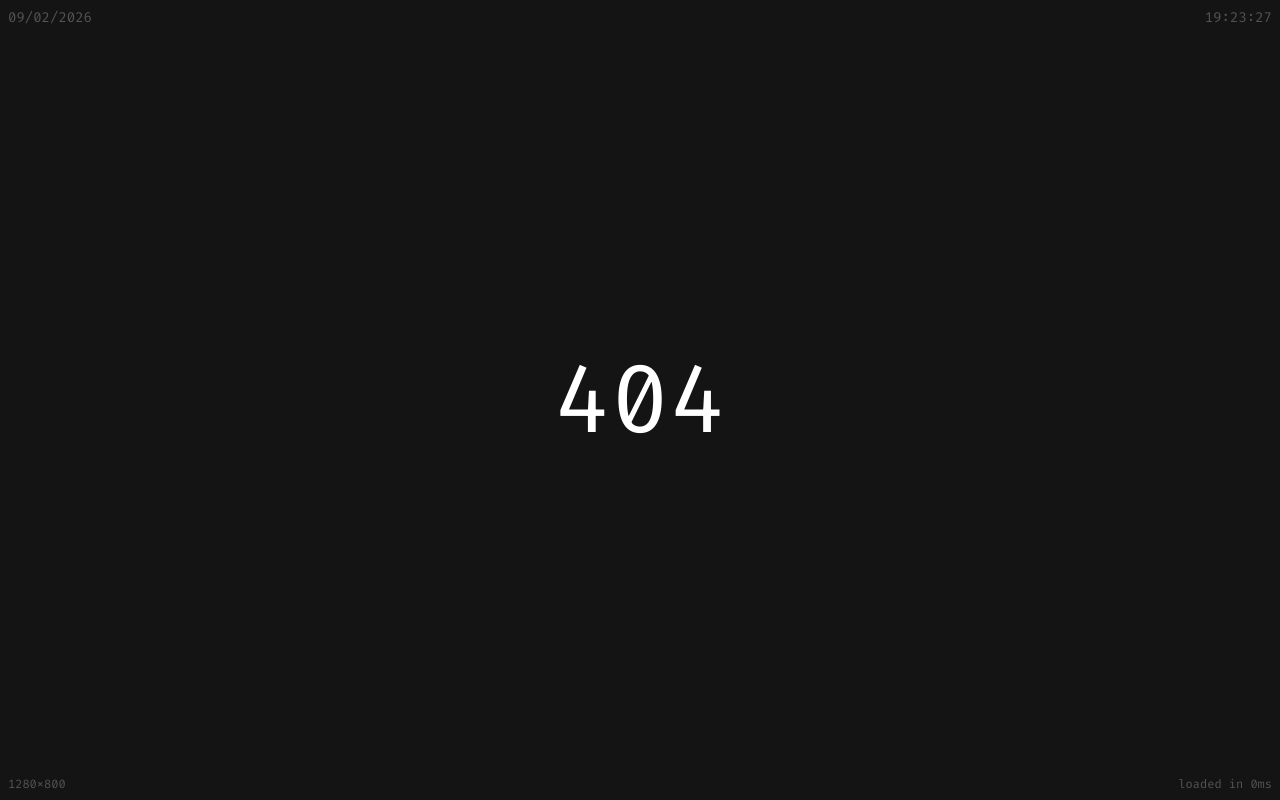
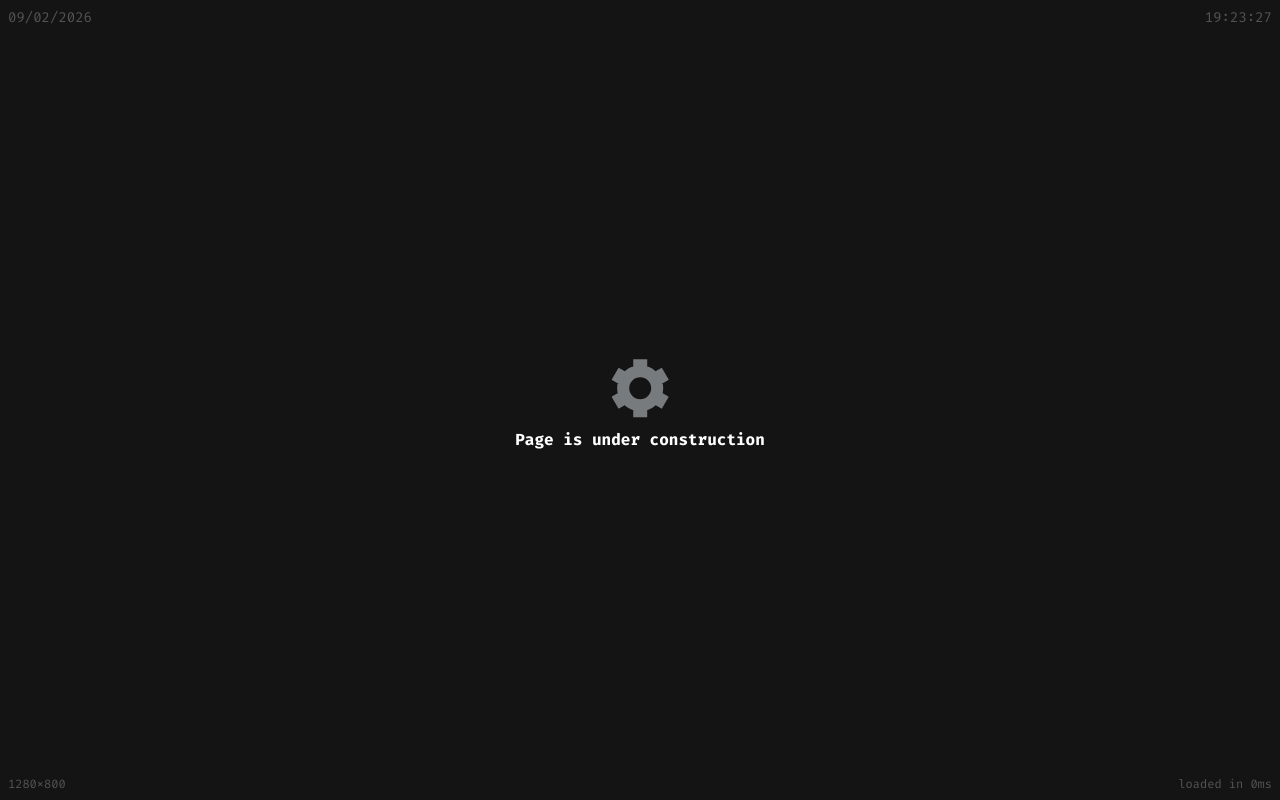
Before and after one commit to chris911e/portfolio-frontend, a React (Vite) app: page /study in a window 1280 px wide. Before the commit this address had no page. Built offline with nearby package versions, Linux system fonts and the light colour scheme.

Commit message:
feat: under construction

```diff
--- a/src/App.tsx
+++ b/src/App.tsx
@@ -3,8 +3,8 @@ import './App.css'
 import Layout from './components/Layout/Layout'
 import Home from './pages/Home'
 import Experience from './pages/Experience'
-import Projects from './pages/Projects'
 import NotFound from './pages/NotFound'
+import UnderConstruction from './pages/UnderConstruction'
 
 export default function App() {
   return (
@@ -23,7 +23,8 @@ export default function App() {
 
                   <Route index element={<Home />} />
                   <Route path='/experience' element={<Experience />} />
-                  <Route path='/projects' element={<Projects />} />
+                  <Route path='/projects' element={<UnderConstruction />} />
+                  <Route path='/study' element={<UnderConstruction />} />
                 </Route>
             </Routes>
         </BrowserRouter>
--- a/src/pages/Home.tsx
+++ b/src/pages/Home.tsx
@@ -78,7 +78,10 @@ export default function Home() {
             </div>
             <div>
                 <Tabbed>
-                    f
+                    <div className="text-sm flex flex-col items-center font-bold">
+                        <img src="/load.svg" alt="" height={40} width={40} />
+                        Feature is under construction
+                    </div>
                 </Tabbed>
             </div>
         </div>
--- /dev/null
+++ b/src/pages/UnderConstruction.tsx
@@ -0,0 +1,8 @@
+export default function UnderConstruction() {
+    return(
+        <div className="font-bold text-md flex flex-col items-center justify-center">
+            <img src="/load.svg" alt="loading" height={80} width={80} />
+            Page is under construction
+        </div>
+    )
+}
```
Also changed, not shown: public/load.svg (added).
